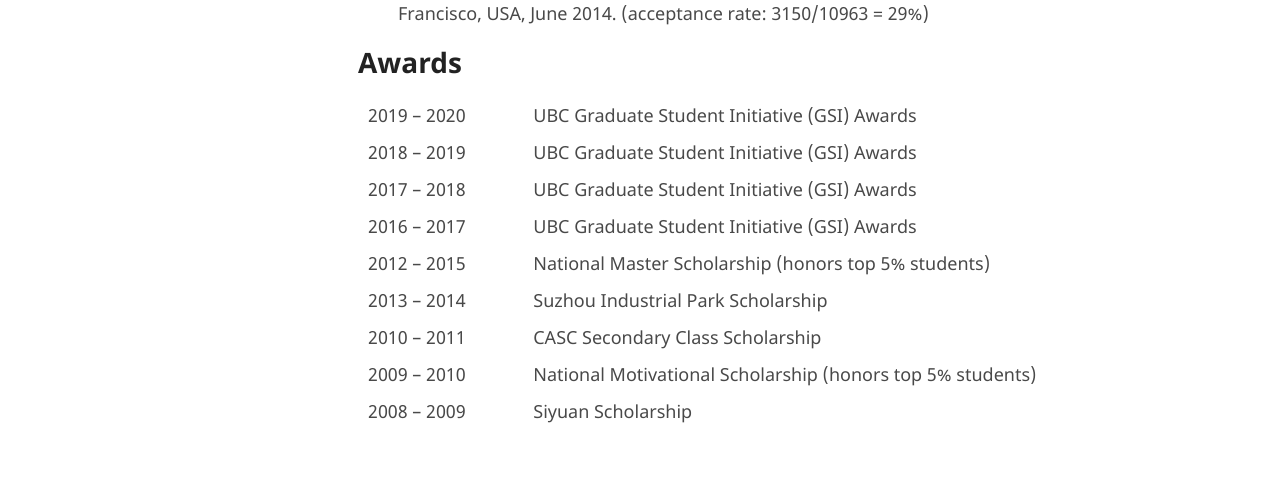
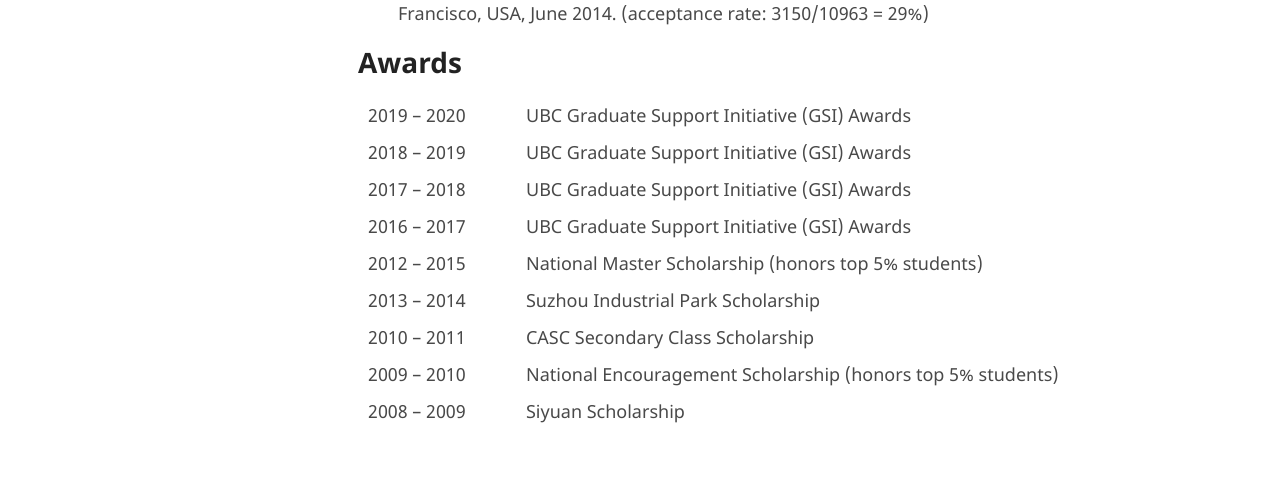
Before and after one commit to ericrxw/xiaoweiren, a Jekyll site: the page built from index.md, in a window 1280 px wide. Shown: the part 1562-2059 px from the top of the page. Built offline with Jekyll 4.4.1, drawn with Linux system fonts in a browser that asks for light colours; our own code applies the rules of GitHub Pages for plain Markdown files; the repository's description, which GitHub fills in, is left out.

Commit message:
change scholarship name

```diff
--- a/index.md
+++ b/index.md
@@ -30,12 +30,12 @@
 
 # Awards
 
-|2019 -- 2020 | UBC Graduate Student Initiative (GSI) Awards                |
-|2018 -- 2019 | UBC Graduate Student Initiative (GSI) Awards                |
-|2017 -- 2018 | UBC Graduate Student Initiative (GSI) Awards                |
-|2016 -- 2017 | UBC Graduate Student Initiative (GSI) Awards                |
+|2019 -- 2020 | UBC Graduate Support Initiative (GSI) Awards                |
+|2018 -- 2019 | UBC Graduate Support Initiative (GSI) Awards                |
+|2017 -- 2018 | UBC Graduate Support Initiative (GSI) Awards                |
+|2016 -- 2017 | UBC Graduate Support Initiative (GSI) Awards                |
 |2012 -- 2015 | National Master Scholarship (honors top 5% students)        |
 |2013 -- 2014 | Suzhou Industrial Park Scholarship                          |
 |2010 -- 2011 | CASC Secondary Class Scholarship                            |
-|2009 -- 2010 | National Motivational Scholarship (honors top 5% students)  |
+|2009 -- 2010 | National Encouragement Scholarship (honors top 5% students)  |
 |2008 -- 2009 | Siyuan Scholarship                                          |
```
